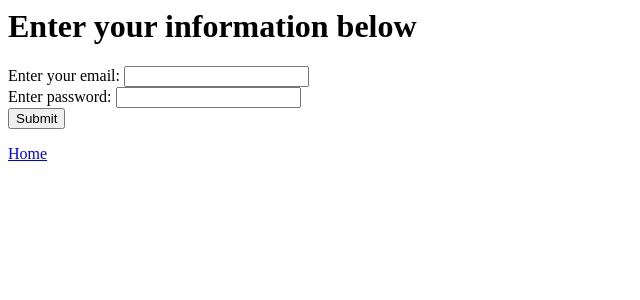
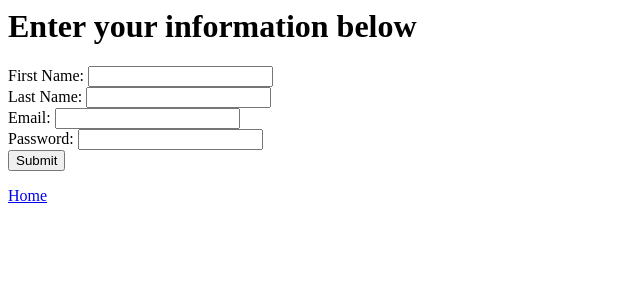
Before and after one commit to huangch123/PA1, a Flask app: page /register in a window 1280 px wide. Shown: the top 300 px of the page, without its empty margins (0-640 px from the left). Run offline with Flask 2, Linux system fonts and the light colour scheme; data that the repository does not hold is empty.

Commit message:
changing register

```diff
--- a/templates/homepage.html
+++ b/templates/homepage.html
@@ -36,7 +36,7 @@
 <ul>
     <li><a href='/'>Home</a></li>
     <li><a href='/search'>Search</a> </li>
-    <li><a href='/signup'>Sign Up</a></li>
+    <li><a href='/register'>Sign Up</a></li>
     <li><a href='/photo'>Photo</a></li>
     <li><a href='/unauth'>Unauthorized</a></li>
 </ul>
--- a/templates/register.html
+++ b/templates/register.html
@@ -11,9 +11,13 @@
         </div>
         <div id="content">
             <form method="post" action="{{ url_for('register_user') }}">
-                <label for="email">Enter your email:</label>
+                <label for="fname">First Name:</label>
+                <input type="text" name="fname" /><br />
+                <label for="lname">Last Name:</label>
+                <input type="text" name="lname" /><br />
+                <label for="email">Email:</label>
                 <input type="email" name="email" /><br />
-                <label for="password">Enter password:</label>
+                <label for="password">Password:</label>
                 <input type="password" name="password" /><br />
                 <input type="submit" />
             </form>
```
